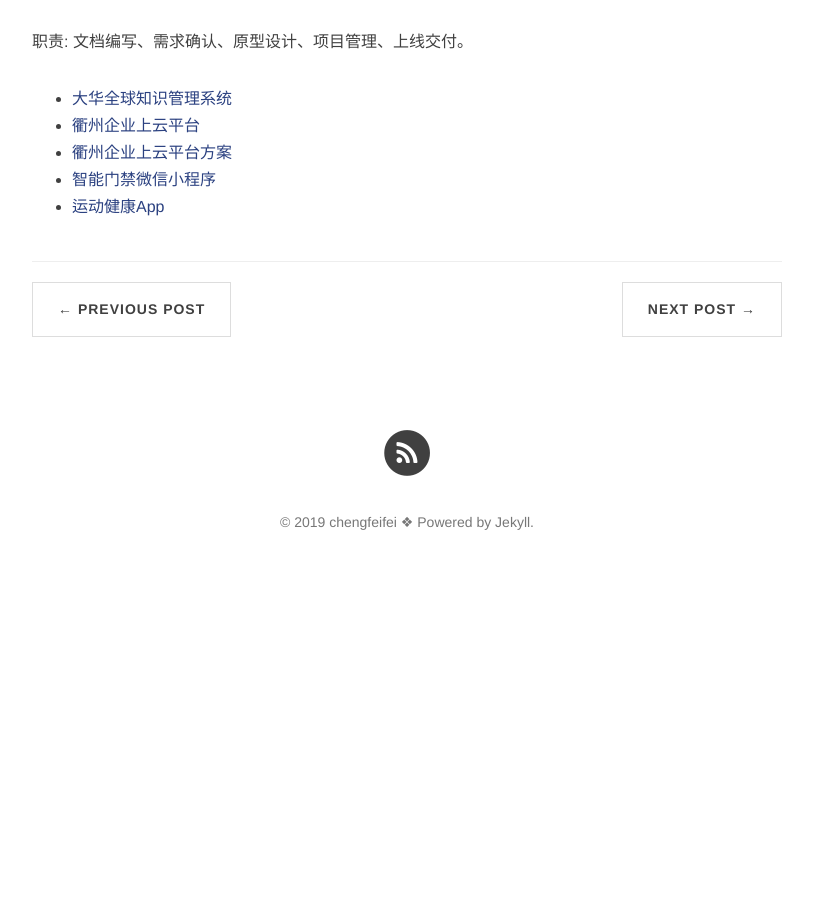
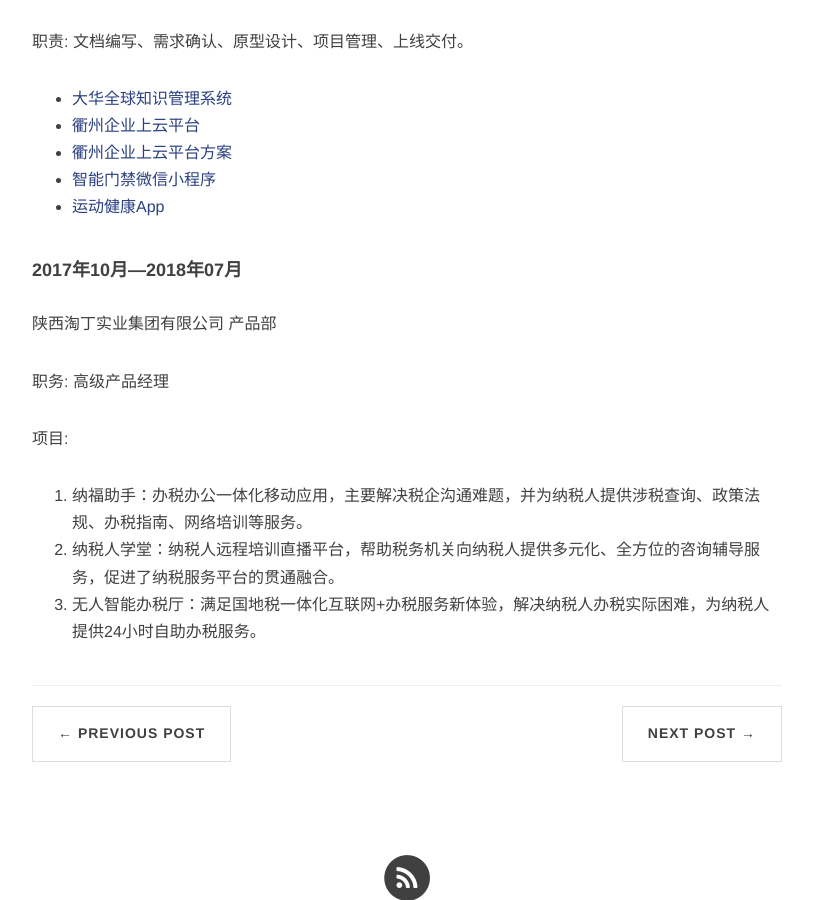
Before and after one commit to chengfeifei/chengfeifei.github.io, a Jekyll site: the page built from _posts/2016-04-14-my-resume.md, in a window 1280 px wide and 900 px high, scrolled down 3074 px. Shown: the whole window, without its empty margins (233-1046 px from the left). Built offline with Jekyll 4.4.1, drawn with Linux system fonts in a browser that asks for light colours; nearby versions of some CDN libraries; comment, search, counter and statistics services are not loaded; before the commit the page ends 3674 px from its top, so only the background shows below that.

Commit message:
initial commit

```diff
--- a/_posts/2016-04-14-my-resume.md
+++ b/_posts/2016-04-14-my-resume.md
@@ -106,3 +106,15 @@ date: 2016-04-14
 * [衢州企业上云平台方案](http://7xv9u1.com1.z0.glb.clouddn.com/%E4%B8%AD%E5%B0%8F%E4%BC%81%E4%B8%9A%E4%B8%8A%E4%BA%91%E5%8A%A9%E6%89%8B.pdf)
 * [智能门禁微信小程序](https://modao.cc/app/bjqrATgpHGoyQfwzzNOhPd5hDUk5cT9)
 * [运动健康App](http://noppmc.axshare.com/#c=2)
+
+#### 2017年10月---2018年07月
+
+陕西淘丁实业集团有限公司  产品部
+
+职务: 高级产品经理
+
+项目:
+
+1. 纳福助手：办税办公一体化移动应用，主要解决税企沟通难题，并为纳税人提供涉税查询、政策法规、办税指南、网络培训等服务。
+2. 纳税人学堂：纳税人远程培训直播平台，帮助税务机关向纳税人提供多元化、全方位的咨询辅导服务，促进了纳税服务平台的贯通融合。
+3. 无人智能办税厅：满足国地税一体化互联网+办税服务新体验，解决纳税人办税实际困难，为纳税人提供24小时自助办税服务。
```
